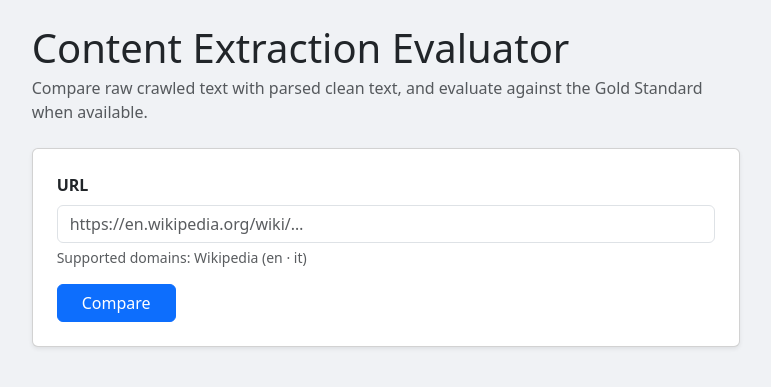
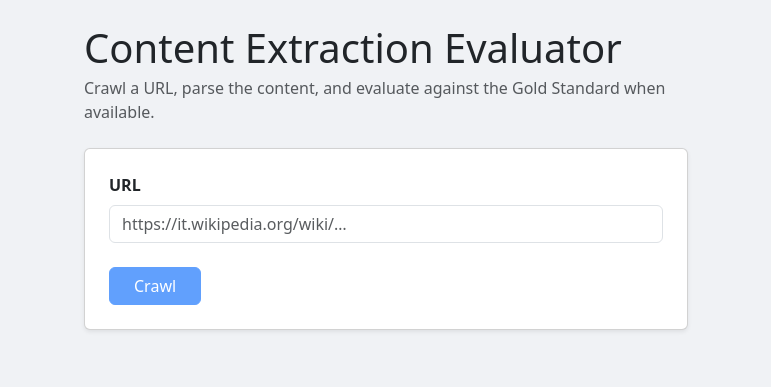
Before and after one commit to tamerhayek/creeping-crawler, a FastAPI app: page / in a window 1280 px wide. Shown: the part 56-443 px from the top of the page, without its empty margins (254-1025 px from the left). Run offline with FastAPI, Linux system fonts and the light colour scheme; data that the repository does not hold is empty.

Commit message:
update homepage frontend

```diff
--- a/frontend/static/style.css
+++ b/frontend/static/style.css
@@ -1,5 +1,35 @@
 body {
   background-color: #f0f2f5;
+}
+
+/* ── Gold Standard highlights ────────────────────────────────────────────── */
+
+.gs-dot {
+  color: #c9a227;
+}
+
+.card-gs {
+  border: 1.5px solid #c9a227 !important;
+  box-shadow: 0 0 0 3px rgba(201, 162, 39, 0.15) !important;
+  transition: border-color 0.2s, box-shadow 0.2s;
+}
+
+.gs-badge {
+  background-color: #c9a227;
+  color: #fff;
+  font-size: 0.72rem;
+}
+
+.btn-gold {
+  background-color: #c9a227;
+  border-color: #c9a227;
+  color: #fff;
+}
+
+.btn-gold:hover {
+  background-color: #b08c1e;
+  border-color: #b08c1e;
+  color: #fff;
 }
 
 /* ── Text comparison panels ─────────────────────────────────────────────── */
--- a/frontend/templates/index.html.jinja
+++ b/frontend/templates/index.html.jinja
@@ -3,51 +3,90 @@
 
 {% block content %}
 <div class="row justify-content-center">
-  <div class="col-lg-7">
+  <div class="col-lg-6">
     <h1 class="mb-1">Content Extraction Evaluator</h1>
     <p class="text-muted mb-4">
-      Compare raw crawled text with parsed clean text, and evaluate against the Gold Standard when available.
+      Crawl a URL, parse the content, and evaluate against the Gold Standard when available.
     </p>
 
-    <div class="card shadow-sm">
+    {% if gs_urls %}
+    <!-- Gold Standard quick-select -->
+    <div class="card shadow-sm mb-3" id="gsCard">
+      <div class="card-body p-4">
+        <label for="gsSelect" class="form-label fw-semibold mb-2">
+          <span class="gs-dot me-1">●</span> Gold Standard URLs
+        </label>
+        <select class="form-select form-select-sm" id="gsSelect">
+          <option value="">Select a GS URL to autofill</option>
+          {% for u in gs_urls %}
+          <option value="{{ u }}">{{ u }}</option>
+          {% endfor %}
+        </select>
+      </div>
+    </div>
+    {% endif %}
+
+    <!-- Main form -->
+    <div class="card shadow-sm" id="mainCard">
       <div class="card-body p-4">
         <form action="/compare" method="get" id="compareForm">
-
-          <div class="mb-3">
+          <div class="mb-4">
             <label for="urlInput" class="form-label fw-semibold">URL</label>
             <input type="url" class="form-control" id="urlInput" name="url"
-                   placeholder="https://en.wikipedia.org/wiki/…" required>
-            <div class="form-text">Supported domains: Wikipedia (en · it)</div>
+                   placeholder="https://it.wikipedia.org/wiki/…" autocomplete="off" required>
+            <div class="form-text mt-1" id="gsHint" style="display:none;">
+              <span class="badge gs-badge">Gold Standard</span> Metric evaluation will be included.
+            </div>
           </div>
 
-          {% if gs_urls %}
-          <div class="mb-4">
-            <label for="gsSelect" class="form-label fw-semibold">Quick-select from Gold Standard</label>
-            <select class="form-select" id="gsSelect">
-              <option value="">— choose a GS URL —</option>
-              {% for u in gs_urls %}
-              <option value="{{ u }}">{{ u }}</option>
-              {% endfor %}
-            </select>
-            <div class="form-text">Selecting a GS URL fills the input above and enables metric evaluation.</div>
-          </div>
-          {% endif %}
-
-          <button type="submit" class="btn btn-primary px-4">Compare</button>
+          <button type="submit" class="btn btn-primary px-4" id="submitBtn" disabled>
+            Crawl
+          </button>
         </form>
       </div>
     </div>
+
   </div>
 </div>
 {% endblock %}
 
 {% block scripts %}
 <script>
-  const sel = document.getElementById('gsSelect');
-  if (sel) {
-    sel.addEventListener('change', function () {
-      if (this.value) document.getElementById('urlInput').value = this.value;
-    });
+  const gsUrls = new Set({{ gs_urls | tojson }});
+  const urlInput = document.getElementById('urlInput');
+  const submitBtn = document.getElementById('submitBtn');
+  const gsHint = document.getElementById('gsHint');
+  const mainCard = document.getElementById('mainCard');
+  const gsSelect = document.getElementById('gsSelect');
+
+  function update() {
+    const val = urlInput.value.trim();
+    const isGs = gsUrls.has(val);
+    const hasUrl = val.length > 0;
+
+    // Enable/disable button
+    submitBtn.disabled = !hasUrl;
+
+    // Toggle button label and color
+    submitBtn.textContent = isGs ? 'Compare' : 'Crawl';
+    submitBtn.classList.toggle('btn-primary', !isGs);
+    submitBtn.classList.toggle('btn-gold', isGs);
+
+    // Toggle gold highlight on card
+    mainCard.classList.toggle('card-gs', isGs);
+    gsHint.style.display = isGs ? 'block' : 'none';
   }
+
+  urlInput.addEventListener('input', update);
+
+  {% if gs_urls %}
+  gsSelect.addEventListener('change', function () {
+    if (this.value) {
+      urlInput.value = this.value;
+      this.value = '';
+      update();
+    }
+  });
+  {% endif %}
 </script>
 {% endblock %}
```
